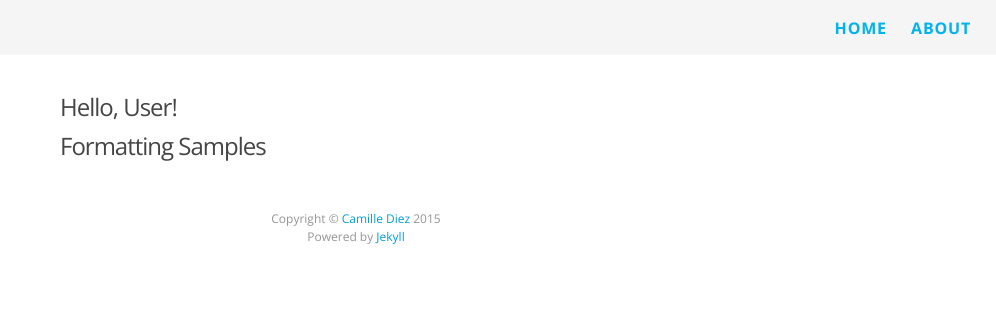
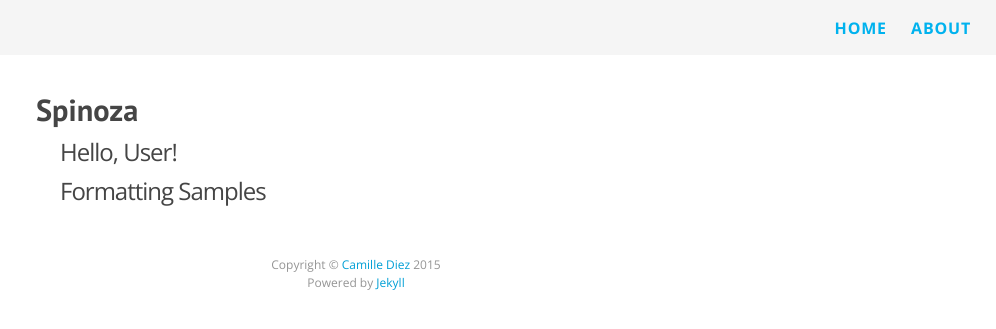
Before and after one commit to Tajtaj/spinoza, a Jekyll site: the page built from index.html, in a window 1280 px wide. Shown: the top 329 px of the page, without its empty margins (284-1280 px from the left). Built offline with Jekyll 4.4.1, drawn with Linux system fonts in a browser that asks for light colours; nearby versions of some CDN libraries; Markdown is read by kramdown in place of the engine named in the settings.

Commit message:
Site title is added
Site title added.

```diff
--- a/_config.yml
+++ b/_config.yml
@@ -1,4 +1,5 @@
 markdown: redcarpet
+title: Spinoza
 baseurl: /spinoza
 exclude: ['README.md']
 # Build settings
```
